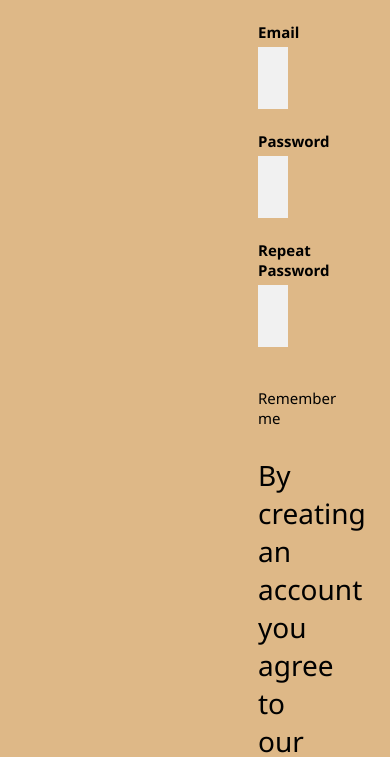
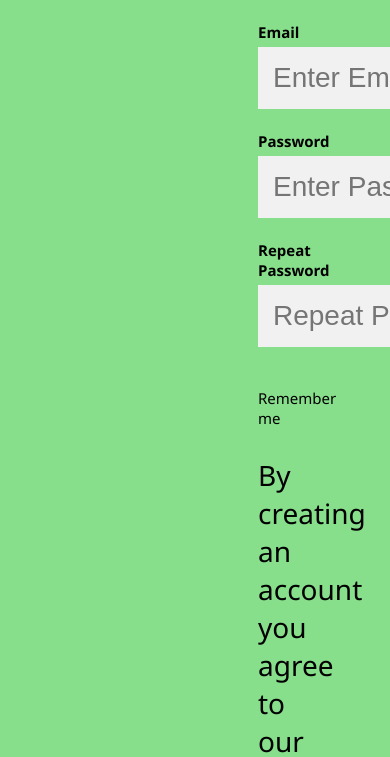
Before and after one commit to anyoshe/Landing-Page, a plain HTML site: page form.html in a window 390 px wide. Shown: the part 359-1116 px from the top of the page. Drawn offline with Linux system fonts and the light colour scheme.

Commit message:
Update styles.css

```diff
--- a/styles.css
+++ b/styles.css
@@ -65,21 +65,24 @@ button {
 @media only screen and (max-width: 768px) {
 /* For mobile phones: */
     * {
-     width: 100%;
-     background-color: burlywood;
+     width: 50;
+     background-color: rgb(135, 222, 139);
      display: flex;
      flex-direction: column;
 }
 /* css for the form*/
 body{
+    background-color: aqua;
    font-family: 'Segoe UI', Tahoma, Geneva, Verdana, sans-serif;
 }
 * {box-sizing: border-box;
-    display: block;
+    display: flex;
+    flex-direction: column;
+    align-content: center;
     padding-top: 0px;
 }
 input[type=text], input[type=password] {
-   width: 100%;
+   width: 200px;
    font-size: 28px;
    padding: 15px;
    margin: 5px 0 22px 0;
```
